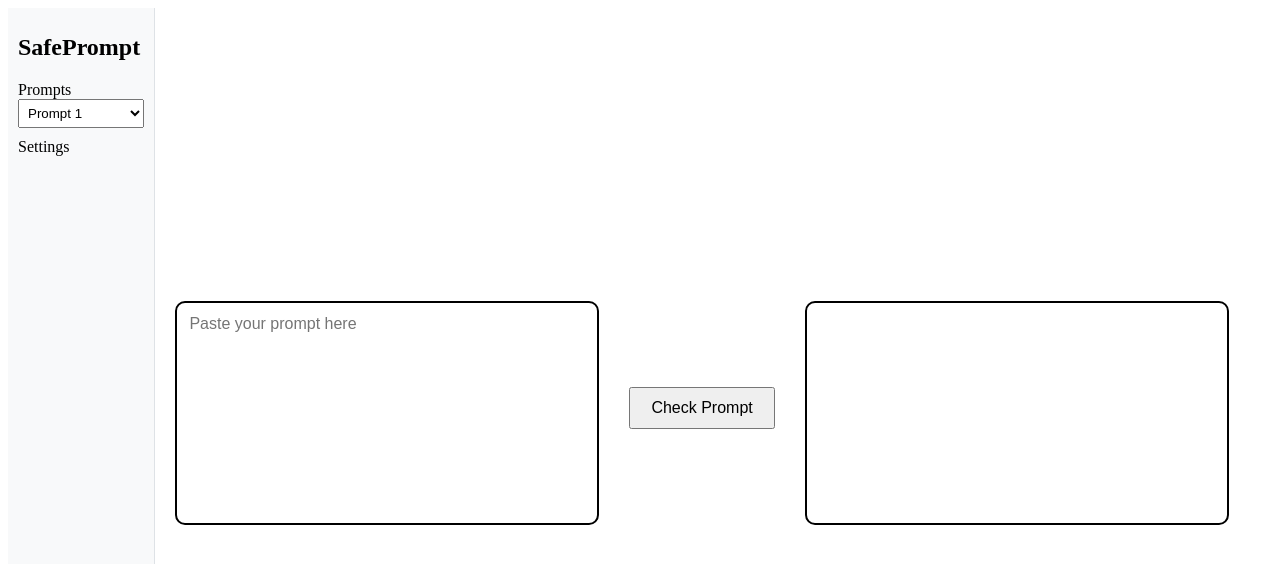
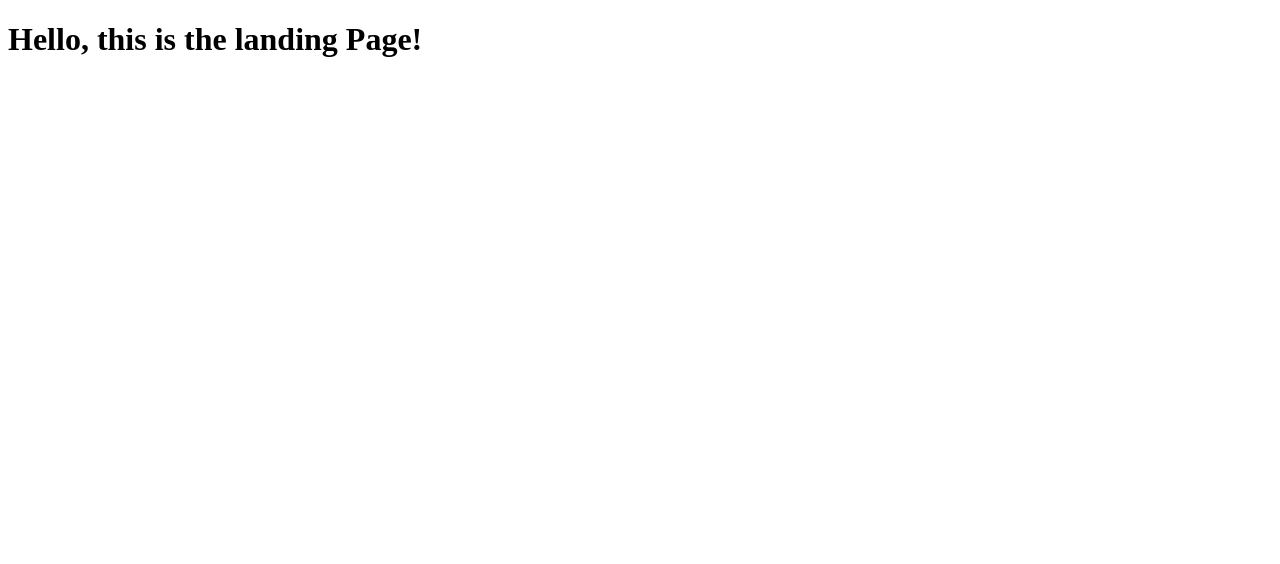
Before and after one commit to SafePrompt/SafePrompt, a React app: page / in a window 1280 px wide. Shown: the top 564 px of the page. Built offline with nearby package versions, Linux system fonts and the light colour scheme.

Commit message:
moving react router dom stuff

```diff
--- a/src/Client/App.tsx
+++ b/src/Client/App.tsx
@@ -2,6 +2,9 @@
 import Landing from './Pages/Landing';
 import Main from './Pages/Main';
 import { useState } from 'react';
+import { BrowserRouter as Router, Route, Routes } from 'react-router-dom';
+import Settings from './Pages/Settings';
+import Prompts from './Pages/Prompts';
 
 const App: React.FunctionComponent = () => {
     const [inputText, setInputText] = useState('');
@@ -10,9 +13,14 @@
 
 
     return (
-        <div>
-            <Main/>
-        </div>
+        <Router>
+            <Routes>
+                <Route path="/" element={<Landing />} />
+                <Route path="/main" element={<Main />} />
+                <Route path="/settings" element={<Settings />} />
+                <Route path="/prompts" element={<Prompts />} />
+            </Routes>
+        </Router>
     )
 }
 
```
Also changed, not shown: src/Client/Pages/Prompts.tsx (added), src/Client/Pages/Settings.tsx (added).
